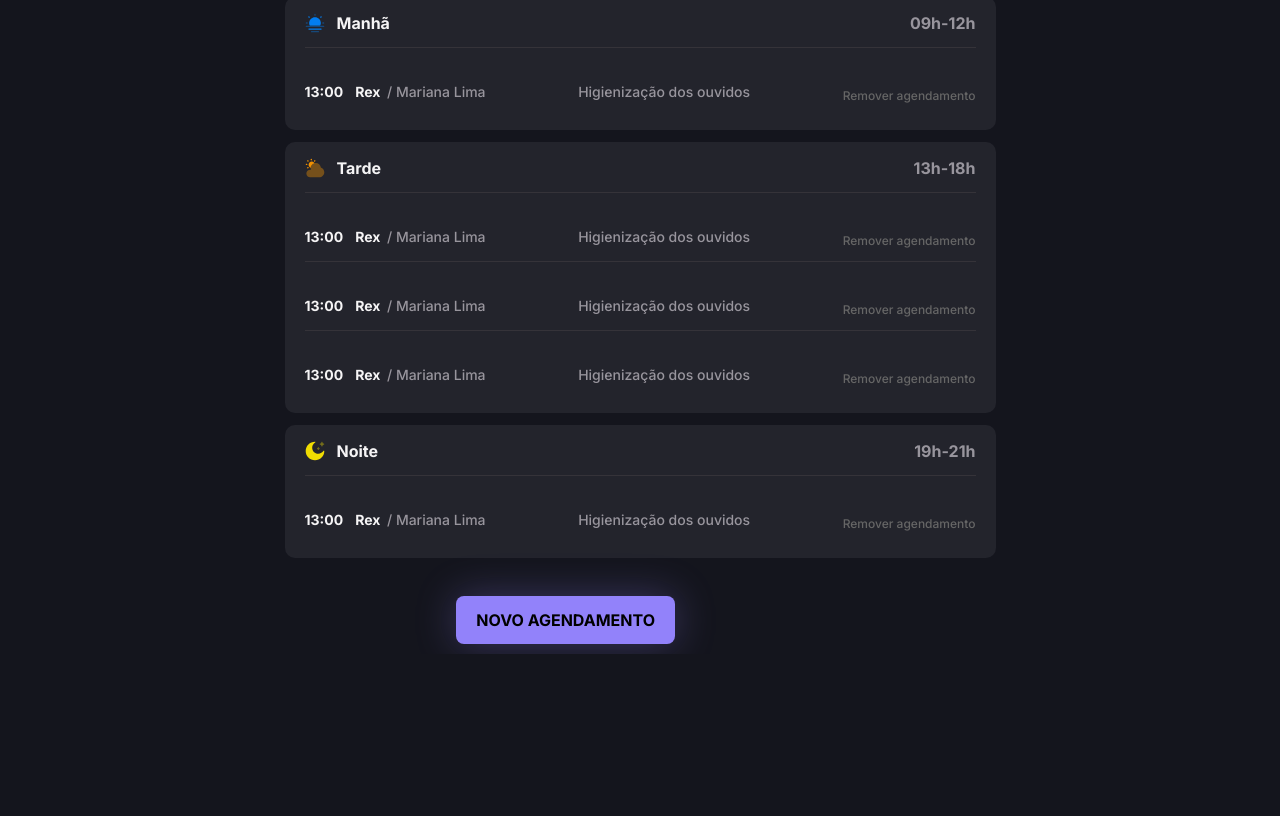
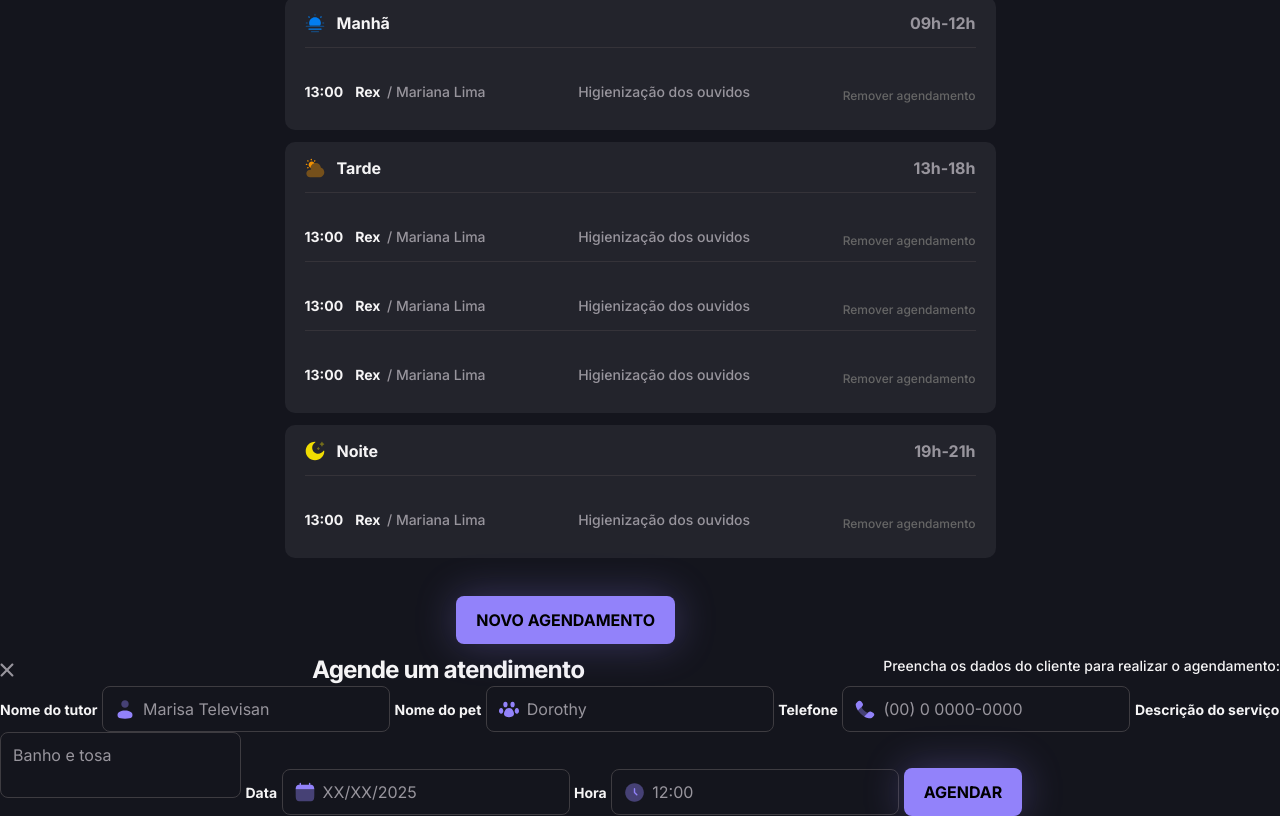
Before and after one commit to israeltx/n5-desafio-pratico-mundo-pet, a website built with webpack: page index.html in a window 1280 px wide. Shown: the part 157-973 px from the top of the page. Before the commit the page ends 811 px from the top, so only its background shows below. Built offline with nearby package versions, Linux system fonts and the light colour scheme.

Commit message:
Add structure and content to the modal form

```diff
--- a/index.html
+++ b/index.html
@@ -116,5 +116,35 @@
     <button class="label-large">Novo Agendamento</button><br>
   </footer>
 
+  <div>
+    <header>
+      <img src="./src/assets/x.svg" alt="Botão para fechar">
+      <h1 class="title">Agende um atendimento</h1>
+      <p class="paragraph-medium">Preencha os dados do cliente para realizar o agendamento:</p>
+    </header>
+    <form action="">
+      <!-- Owner' Name -->
+      <label for="tutor-name" class="label-medium">Nome do tutor</label>
+      <input type="text" name="tutor-name" id="tutor-name" class="icon icon-user" placeholder="Marisa Televisan">
+      <!-- Pet's Name -->
+      <label for="pets-name" class="label-medium">Nome do pet</label>
+      <input type="text" name="pets-name" id="pets-name" class="icon icon-paw" placeholder="Dorothy">
+      <!-- Phone Number -->
+      <label for="phone-number" class="label-medium">Telefone</label>
+      <input type="text" name="phone-number" id="phone-number" class="icon icon-phone" placeholder="(00) 0 0000-0000">
+      <!-- Service Description -->
+       <label for="service-description" class="label-medium">Descrição do serviço</label>
+       <textarea name="service-description" id="service-description" placeholder="Banho e tosa"></textarea>
+      <!-- Date -->
+      <label for="date" class="label-medium">Data</label>
+      <input type="text" name="date" id="date" class="icon icon-calendar" placeholder="XX/XX/2025">
+      <!-- Hour -->
+      <label for="hour" class="label-medium">Hora</label>
+      <input type="text" name="hour" id="hour" class="icon icon-clock" placeholder="12:00">
+      <!-- Subimit Button -->
+      <button type="submit" class="label-large">Agendar</button>
+    </form>
+  </div>
+
 </body>
 </html>
```
Also changed, not shown: src/assets/x.svg (added).
